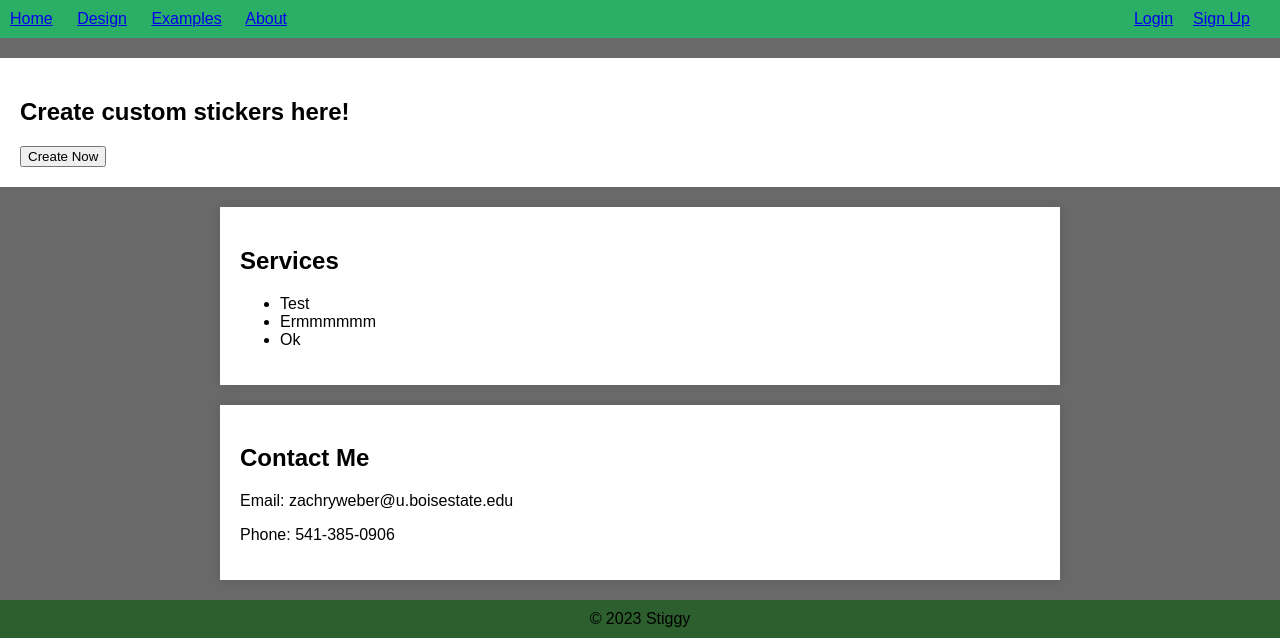
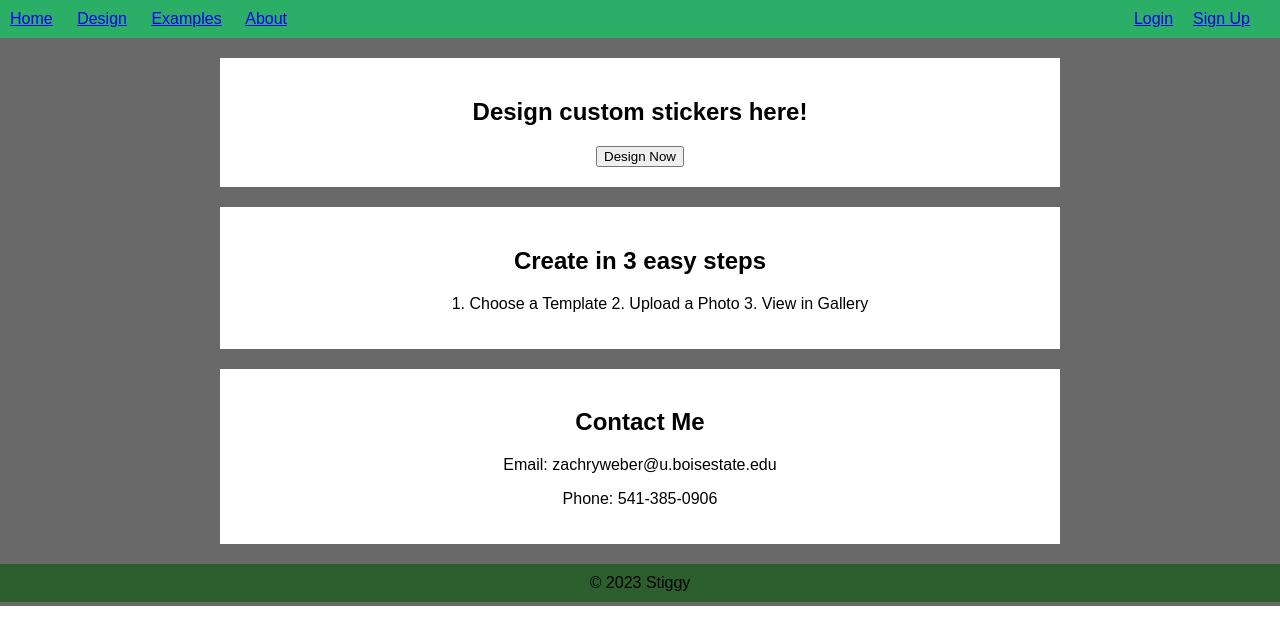
Before and after one commit to zachry-weber/CS-408-Website, a PHP site: page / in a window 1280 px wide. Shown: the part 194-832 px from the top of the page. After the commit the page ends 800 px from the top, so only its background shows below. Run offline with PHP 8.4, Linux system fonts and the light colour scheme.

Commit message:
changed home

```diff
--- a/css/index.css
+++ b/css/index.css
@@ -33,18 +33,31 @@
 	}
 
 	.create {
-            text-allign: center;
+            max-width: 800px;
+            text-align: center;
             margin: 20px auto;
             padding: 20px;
             background-color: #fff;
 	}
 
-        section {
+        .easy {
             max-width: 800px;
+            text-align: center;
             margin: 20px auto;
             padding: 20px;
             background-color: #fff;
-            box-shadow: 0 0 10px rgba(0, 0, 0, 0.1);
+        }
+
+        .easy li {
+            display: inline-block;
+	}
+
+        .photo {
+            max-width: 800px;
+            text-align: center;
+            margin: 20px auto;
+            padding: 20px;
+            background-color: #fff;
         }
 
         footer {
--- a/index.php
+++ b/index.php
@@ -21,22 +21,22 @@
 	<a href="/pages/login.php" class="split">Login</a>
     </div>
     <div class="create">
-        <h2>Create custom stickers here!</h2>
-        <input type="button" value="Create Now" onclick="location='/pages/design.php'" />
+        <h2>Design custom stickers here!</h2>
+        <input type="button" value="Design Now" onclick="location='/pages/design.php'" />
     </div>
-    <section>
-        <h2>Services</h2>
+    <div class="easy">
+        <h2>Create in 3 easy steps</h2>
         <ul>
-            <li>Test</li>
-            <li>Ermmmmmm</li>
-            <li>Ok</li>
+            <li>1. Choose a Template</li>
+            <li>2. Upload a Photo</li>
+            <li>3. View in Gallery</li>
         </ul>
-    </section>
-    <section>
+    </div>
+    <div class="photo">
         <h2>Contact Me</h2>
         <p>Email: zachryweber@u.boisestate.edu</p>
         <p>Phone: 541-385-0906</p>
-    </section>
+    </div>
     <footer>
         &copy; 2023 Stiggy
     </footer>
```
